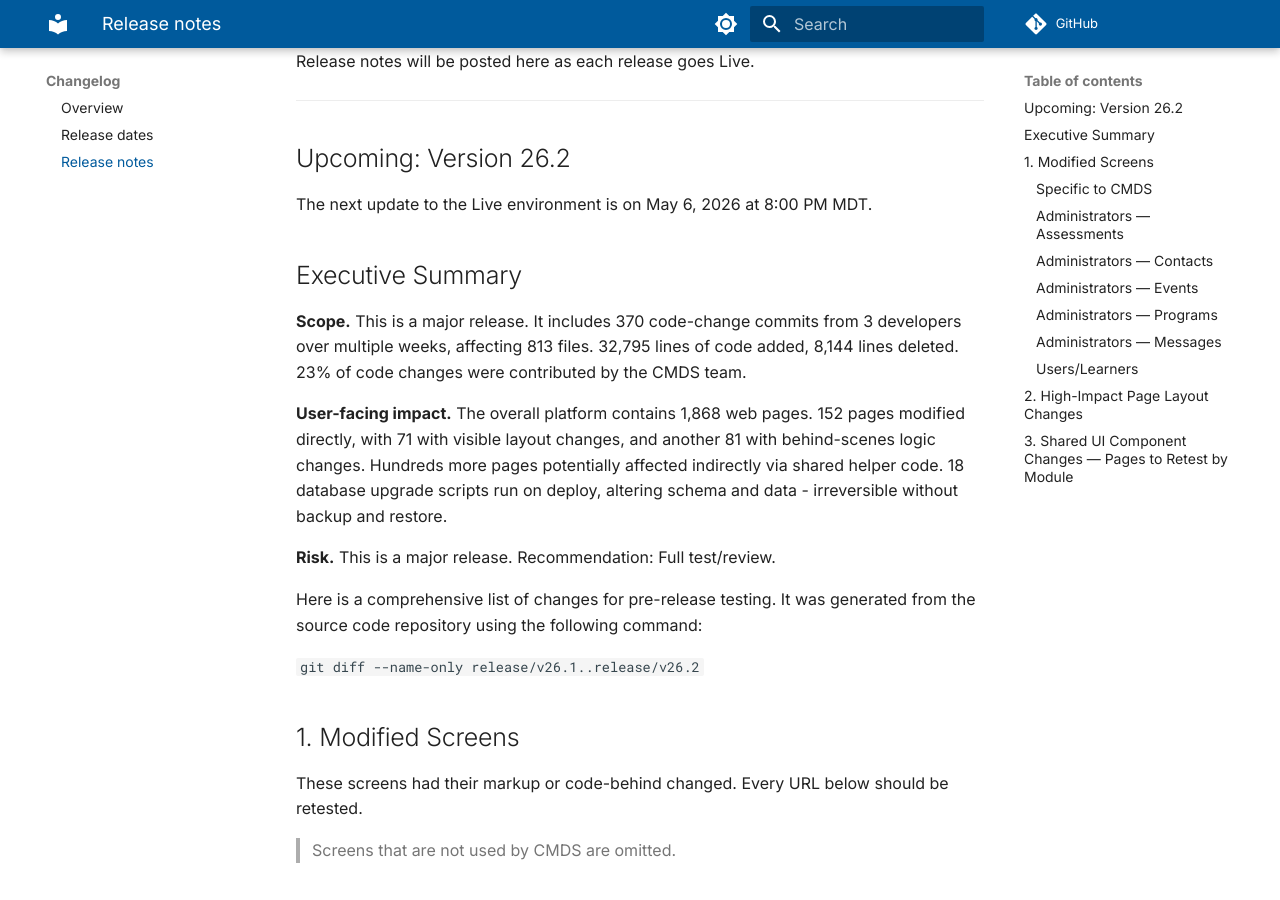
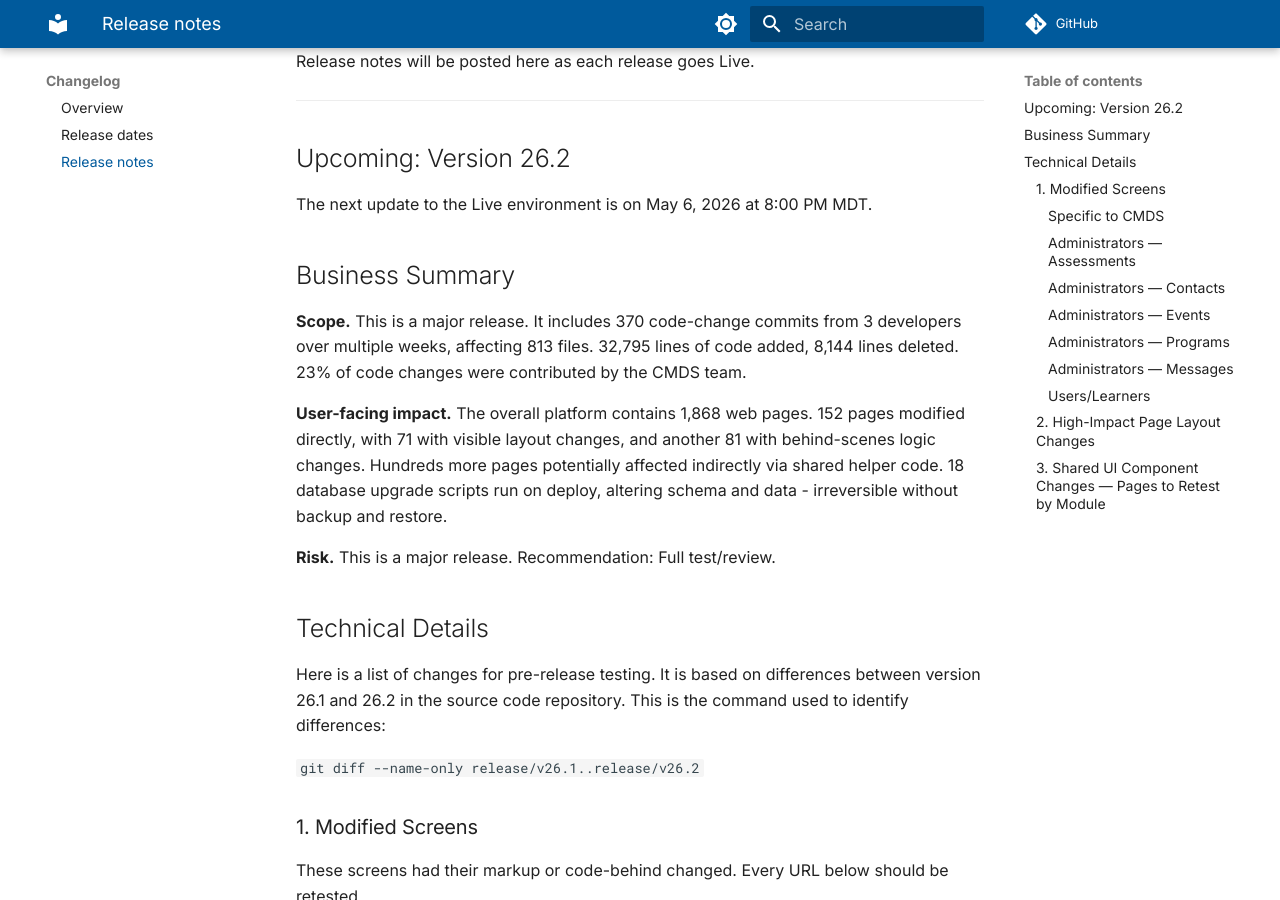
Before and after one commit to cmds-app/platform, an MkDocs documentation site: the page built from docs/changelog/release-notes.md, in a window 1280 px wide and 900 px high, scrolled down 287 px. Built offline with MkDocs 1.6.1 and Material for MkDocs 9.7.7, drawn with Linux system fonts in a browser that asks for light colours; comment, search, counter and statistics services are not loaded.

Commit message:
Update docs

```diff
--- a/docs/changelog/release-notes.md
+++ b/docs/changelog/release-notes.md
@@ -12,7 +12,7 @@ Release notes will be posted here as each release goes Live.
 
 The next update to the Live environment is on May 6, 2026 at 8:00 PM MDT.
 
-## Executive Summary
+## Business Summary
 
 **Scope.** This is a major release.
 It includes 370 code-change commits from 3 developers over multiple weeks, affecting 813 files.
@@ -26,17 +26,19 @@ Hundreds more pages potentially affected indirectly via shared helper code.
 
 **Risk.** This is a major release. Recommendation: Full test/review.
 
-Here is a comprehensive list of changes for pre-release testing. It was generated from the source code repository using the following command:
+## Technical Details
+
+Here is a list of changes for pre-release testing. It is based on differences between version 26.1 and 26.2 in the source code repository. This is the command used to identify differences:
 
 `git diff --name-only release/v26.1..release/v26.2`
 
-## 1. Modified Screens
+### 1. Modified Screens
 
 These screens had their markup or code-behind changed. Every URL below should be retested.
 
 > Screens that are not used by CMDS are omitted.
 
-### Specific to CMDS
+#### Specific to CMDS
 
 | Screen | URL |
 |---|---|
@@ -47,28 +49,28 @@ These screens had their markup or code-behind changed. Every URL below should be
 | Training expiry dates (report) | `ui/cmds/admin/reports/training-expiry-dates` |
 | Validate competency self-assessment | `ui/cmds/portal/validations/competencies/submit` |
 
-### Administrators — Assessments
+#### Administrators — Assessments
 
 | Screen | URL |
 |---|---|
 | Publish assessment form (quiz) | `ui/admin/assessments/forms/publish` |
 | Edit assessment question (quiz question) | `ui/admin/assessments/questions/change` |
 
-### Administrators — Contacts
+#### Administrators — Contacts
 
 | Screen | URL |
 |---|---|
 | View and edit reporting lines | `ui/admin/contacts/people/create-user-connection` |
 | Send a welcome email | `ui/admin/contacts/people/send-email` |
 
-### Administrators — Events
+#### Administrators — Events
 
 | Screen | URL |
 |---|---|
 | Edit class event | `ui/admin/events/classes/outline` |
 | Search class event registrations | `ui/admin/events/registrations/search` |
 
-### Administrators — Programs
+#### Administrators — Programs
 
 | Screen | URL |
 |---|---|
@@ -81,13 +83,13 @@ These screens had their markup or code-behind changed. Every URL below should be
 | Edit program settings per achievement | `ui/admin/learning/programs/modify-settings` |
 | Add achievements to a program | `ui/admin/learning/programs/tasks/assign` |
 
-### Administrators — Messages
+#### Administrators — Messages
 
 | Screen | URL |
 |---|---|
 | Edit the content for a message | `ui/admin/messages/content` |
 
-### Users/Learners
+#### Users/Learners
 
 | Screen | URL |
 |---|---|
@@ -101,14 +103,14 @@ These screens had their markup or code-behind changed. Every URL below should be
 | Start a course | `ui/portal/learning/course` |
 | View my profile | `ui/portal/profile` |
 
-## 2. High-Impact Page Layout Changes
+### 2. High-Impact Page Layout Changes
 
 These changes affect MANY forms. Smoke-test a representative page in each bucket below.
 
 - **Portal Layout** — every `ui/portal/*` page. Spot-check `ui/portal/home`, `ui/portal/learning/catalog`, `ui/portal/events/calendar`, `ui/portal/profile`.
 - **Admin Layout** — every `ui/admin/*` page. Spot-check `ui/admin/home`, `ui/admin/assessments/home`, `ui/admin/records/home`, `ui/admin/workflow/home`.
 
-## 3. Shared UI Component Changes — Pages to Retest by Module
+### 3. Shared UI Component Changes — Pages to Retest by Module
 
 Shared components used by multiple URLs affect multiple screens. Here is a list of screens to smoke-test and ensure no unexpected side-effects from changes to shared components.
 
```
